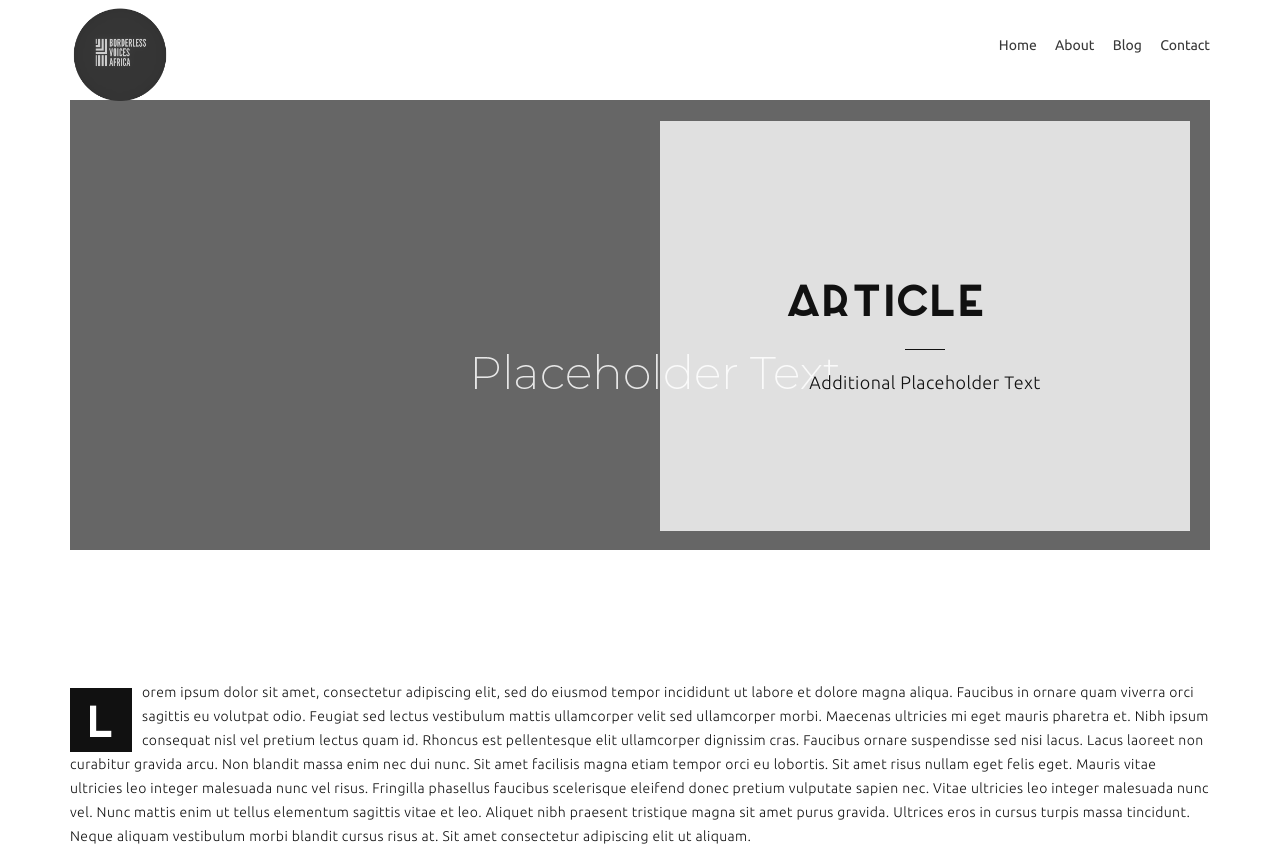
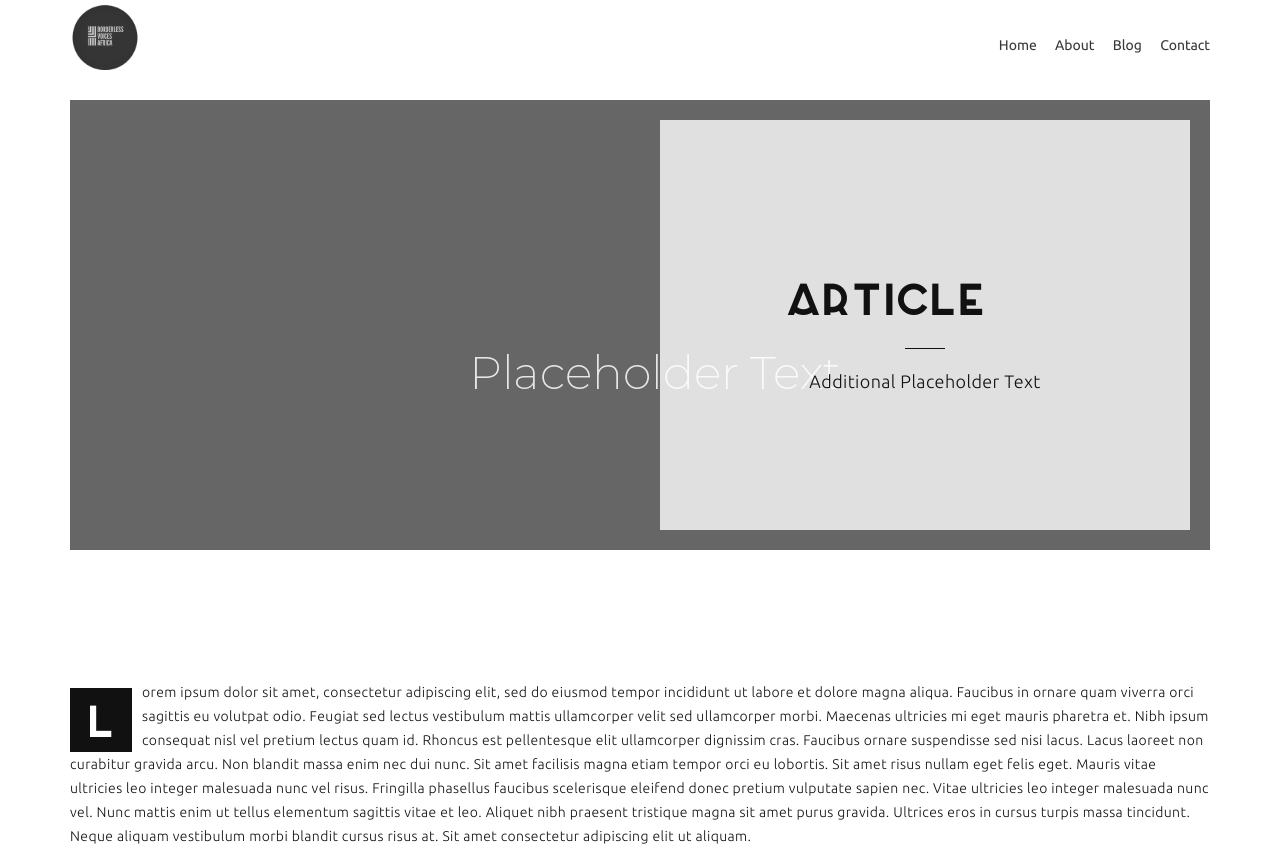
Before and after one commit to sh0uy0/bva, a plain HTML site: page article-1.html in a window 1280 px wide. Shown: the top 851 px of the page. Drawn offline with Linux system fonts and the light colour scheme; a web font is replaced by a local one.

Commit message:
Update article-1.html

```diff
--- a/article-1.html
+++ b/article-1.html
@@ -61,9 +61,9 @@
     <div class="header">
         <div class="container">
             <div class="row">
-                <div class="col-lg-2 logo img-responsive">
+                <div class="col-lg-2">
                     <a href="index.html">
-                        <img src="logo.png" alt="" width="100px" height="100px" class="luego">
+                        <img src="logo.png" alt="" width="70px" height="70px" class="luego">
                     </a>
                 </div>
                 <div class="col-lg-9">
```
